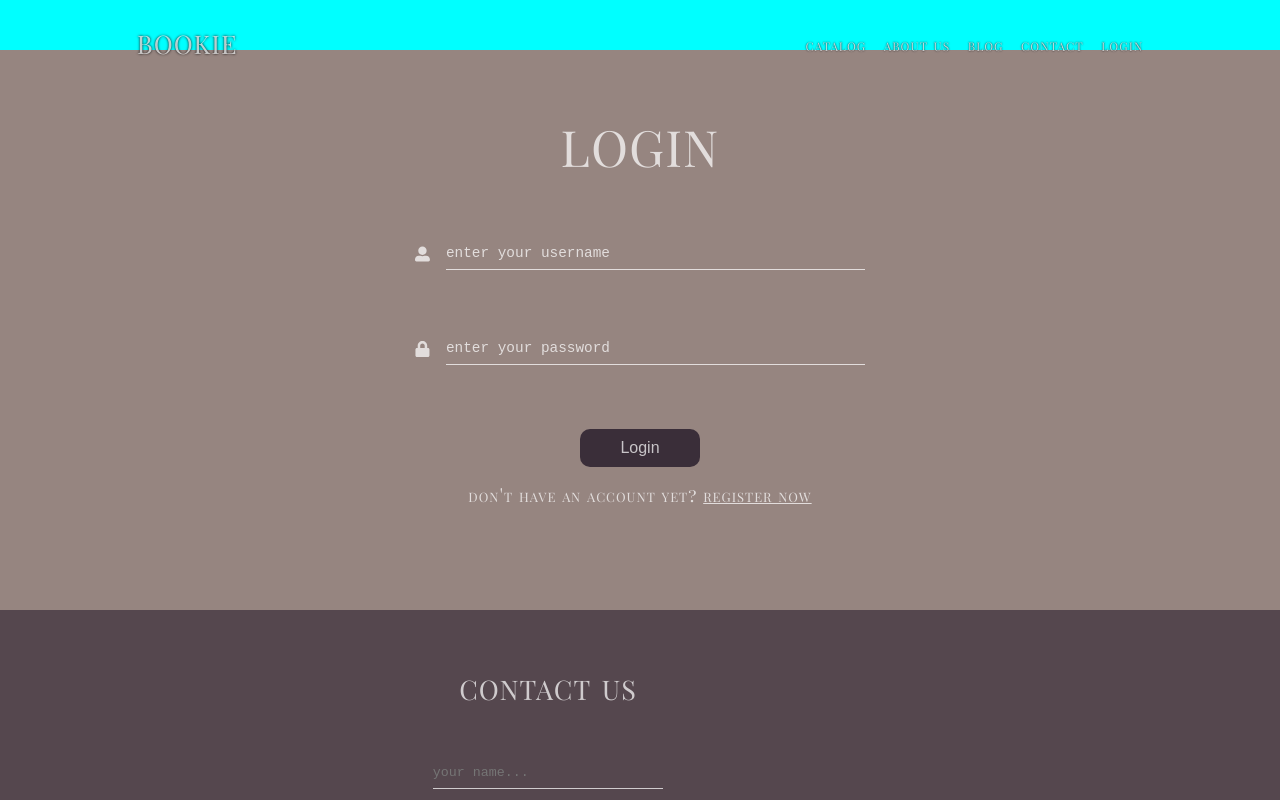
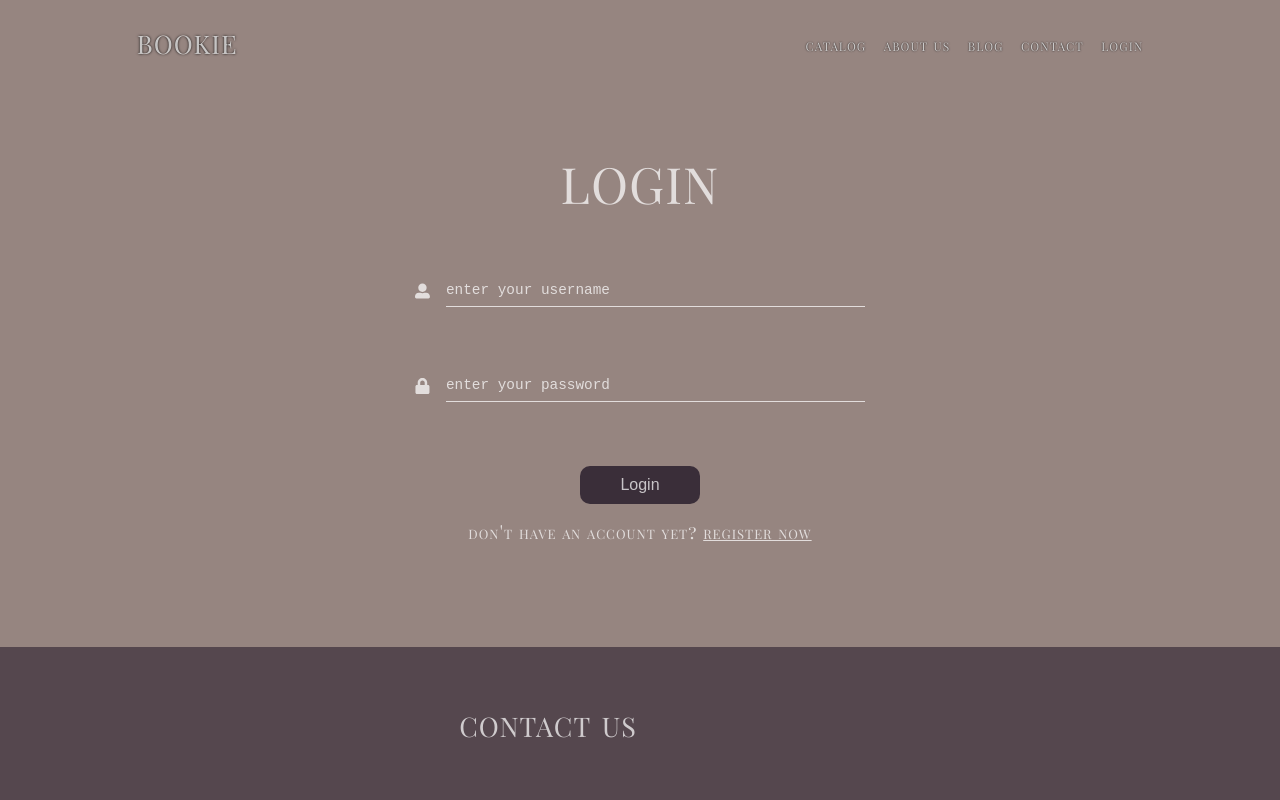
Before and after one commit to Ljusaj123/Bookie, a Next.js app: page /login in a window 1280 px wide. Shown: the top 800 px of the page. Built offline with nearby package versions, Linux system fonts and the light colour scheme.

Commit message:
scss u css

```diff
--- a/styles/css/styles.css
+++ b/styles/css/styles.css
@@ -354,8 +354,8 @@ body {
   -webkit-box-align: center;
       -ms-flex-align: center;
           align-items: center;
-  background: -webkit-gradient(linear, left top, right top, from(rgba(0, 0, 0, 0.9)), color-stop(rgba(0, 0, 0, 0.5)), to(rgba(0, 0, 0, 0.9))), url(../../pictures/pexels-pixabay-261821.jpg) center;
-  background: linear-gradient(to right, rgba(0, 0, 0, 0.9), rgba(0, 0, 0, 0.5), rgba(0, 0, 0, 0.9)), url(../../pictures/pexels-pixabay-261821.jpg) center;
+  background: -webkit-gradient(linear, left top, right top, from(rgba(0, 0, 0, 0.9)), color-stop(rgba(0, 0, 0, 0.5)), to(rgba(0, 0, 0, 0.9))), url(../../assets/show-catalog-image.jpg) center;
+  background: linear-gradient(to right, rgba(0, 0, 0, 0.9), rgba(0, 0, 0, 0.5), rgba(0, 0, 0, 0.9)), url(../../assets/show-catalog-image.jpg) center;
   background-size: cover;
 }
 
@@ -805,12 +805,6 @@ body {
   height: max-content;
 }
 
-.about header {
-  height: 50px;
-  width: 100%;
-  background-color: aqua;
-}
-
 .about .introduction {
   height: -webkit-max-content;
   height: -moz-max-content;
@@ -914,16 +908,10 @@ body {
   height: -webkit-max-content;
   height: -moz-max-content;
   height: max-content;
-}
-
-.login header {
-  height: 50px;
-  width: 100%;
-  background-color: aqua;
+  background: #968580;
 }
 
 .login-container {
-  background: #968580;
   display: -webkit-box;
   display: -ms-flexbox;
   display: flex;
```
